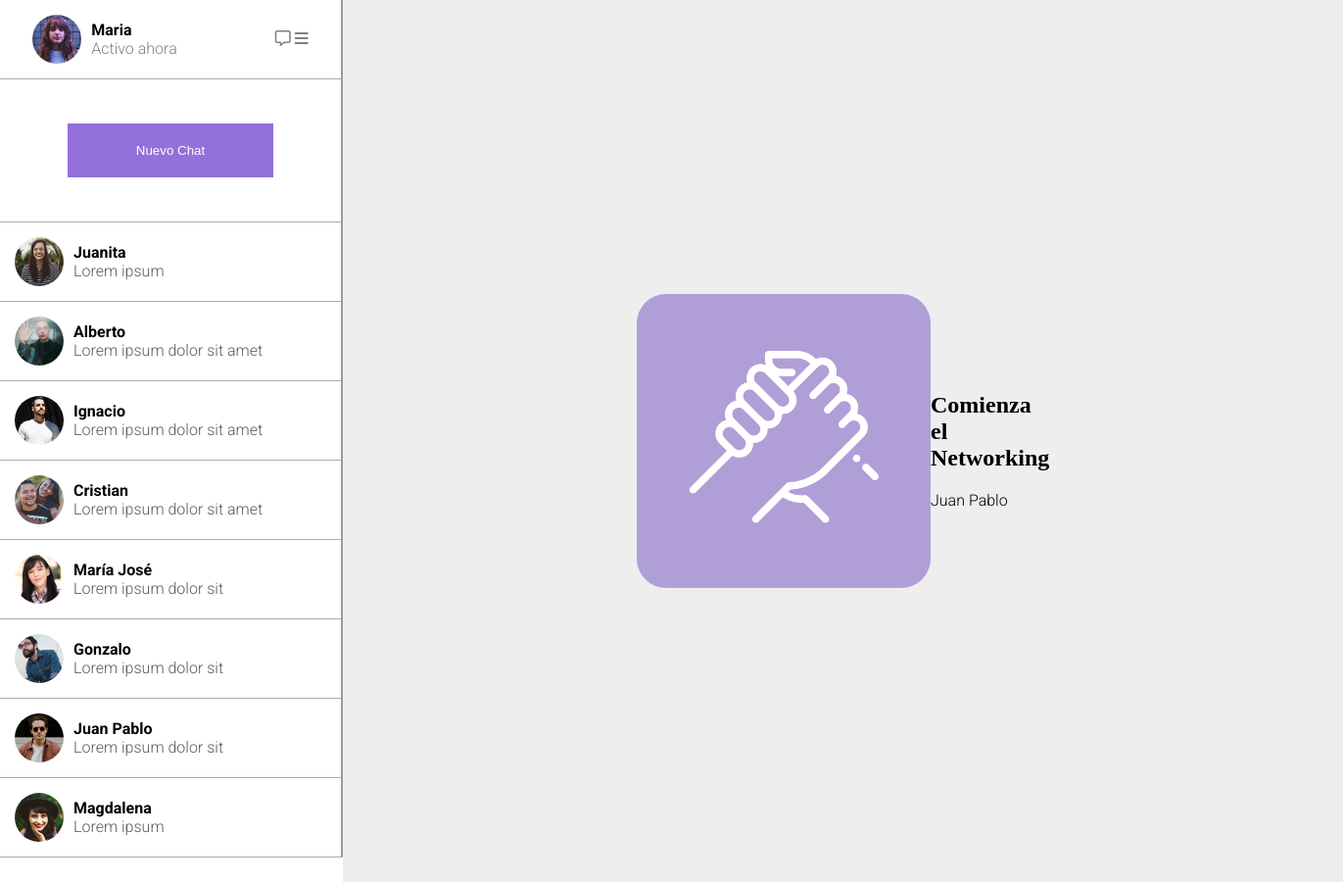
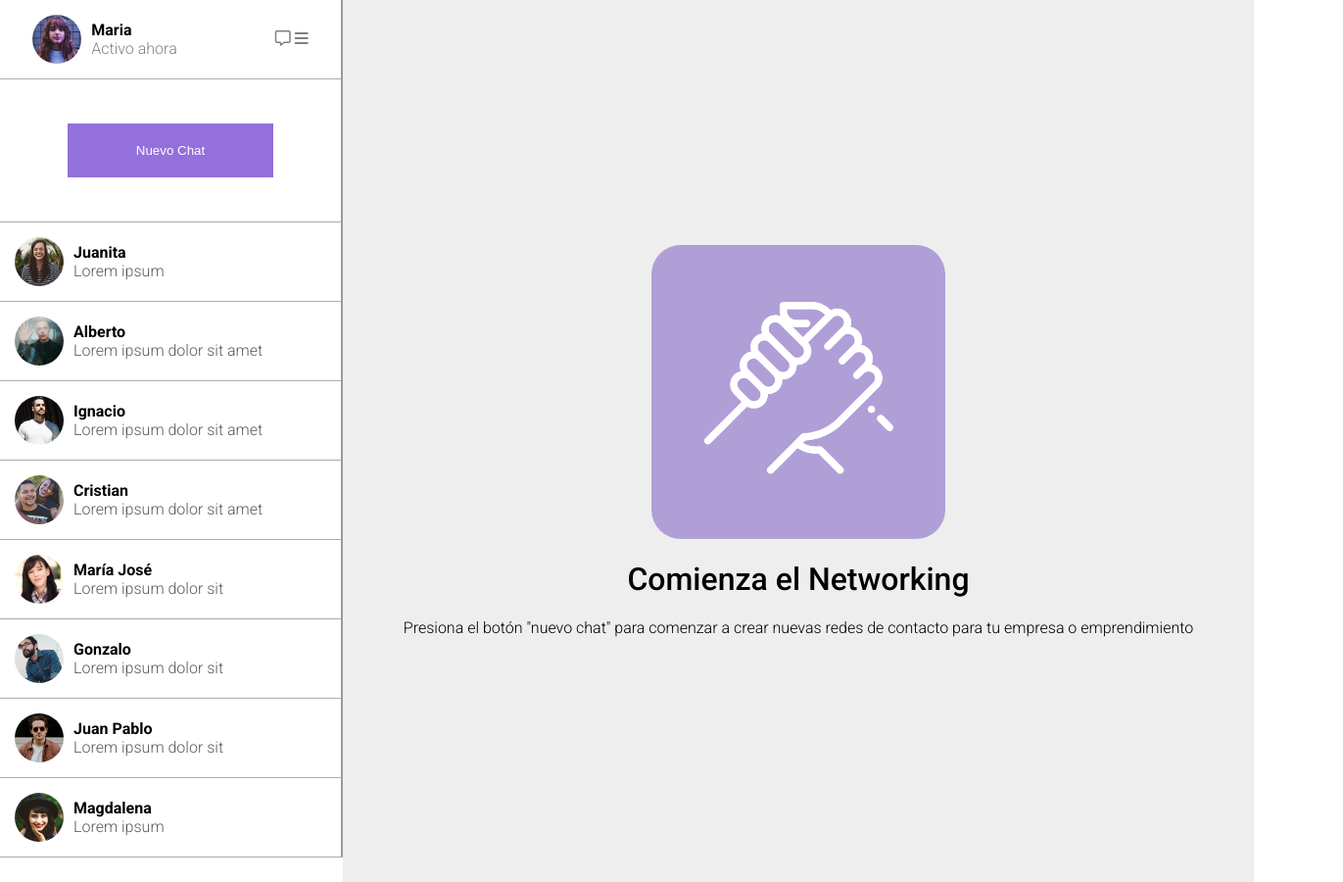
Before and after one commit to AraOsorio/Sistema-de-mensajeria, a plain HTML site: page index.html in a window 1280 px wide. Shown: the whole page at 98% size, 1371 px wide, since content can reach past the window. Drawn offline with Linux system fonts and the light colour scheme.

Commit message:
termino de seccion de logo

```diff
--- a/assets/css/styles.css
+++ b/assets/css/styles.css
@@ -81,12 +81,26 @@ button{
 }
 
 .container-logo{
-    background-color: rgb(238, 238, 238);
+   width: 100vw;
+   height: 100vh;
+   background-color: rgb(238, 238, 238);
    display: flex;
+   flex-direction: column;
    align-items: center;
    justify-content: center;
-   padding: 300px;
+   padding: 50px;
    margin: 0;
+}
+
+.container-text-logo{
+    display: flex;
+    flex-direction: column;
+    text-align: center;
+}
+
+h1{
+    font-family: roboto;
+    font-weight: 500;
 }
 
 h4{
--- a/index.html
+++ b/index.html
@@ -124,9 +124,9 @@
 
     <div class="container-logo">
       <img class="logo" src="/assets/imagenes/hand.png" alt="Foto Juan Pablo" />
-        <div>
-          <h2>Comienza el Networking</h2>
-          <p>Juan Pablo</p>
+        <div class="container-text-logo">
+          <h1>Comienza el Networking</h1>
+          <p>Presiona el botón "nuevo chat" para comenzar a crear nuevas redes de contacto para tu empresa o emprendimiento</p>
         </div>
     </div>
 
```
